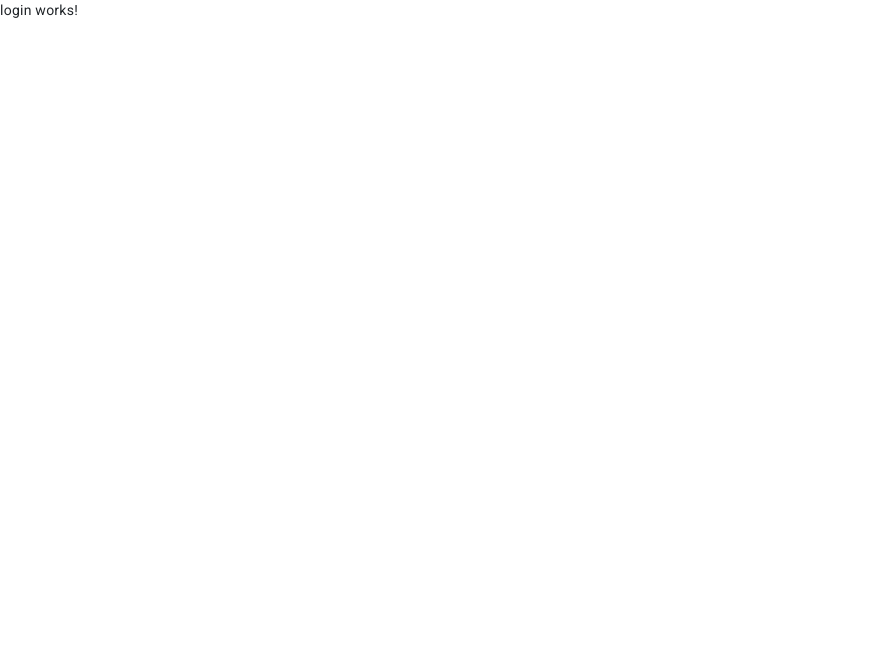
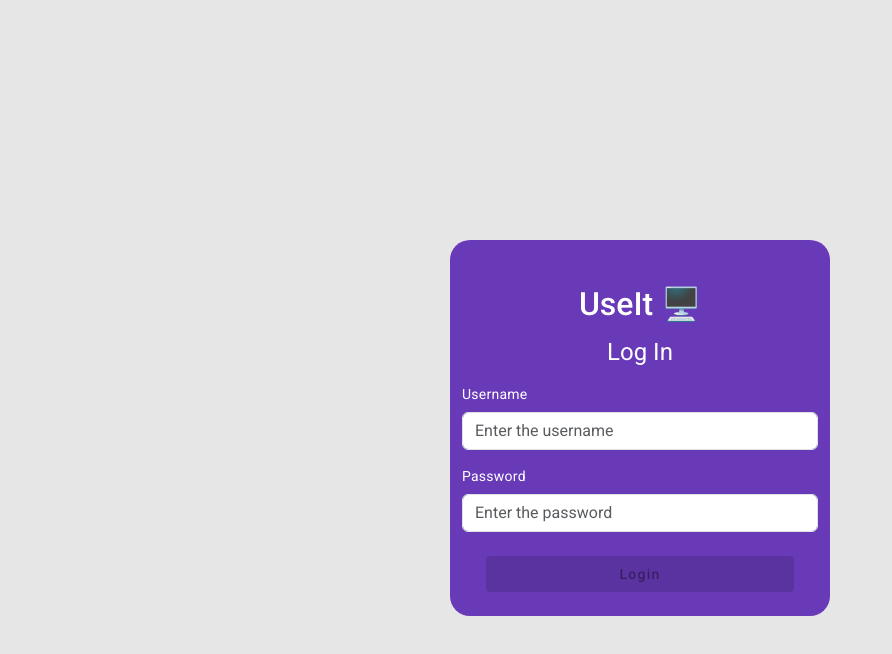
Before and after one commit to JuanPabloSR/UseItChallenge, an Angular app: page /auth/login in a window 1280 px wide. Shown: the top 654 px of the page, without its empty margins (0-892 px from the left). Built offline with nearby package versions, Linux system fonts and the light colour scheme.

Commit message:
Creacion de la vista para el login

```diff
--- a/angular.json
+++ b/angular.json
@@ -25,7 +25,7 @@
               "src/assets"
             ],
             "styles": [
-              "@angular/material/prebuilt-themes/purple-green.css",
+              "@angular/material/prebuilt-themes/deeppurple-amber.css",
               "src/styles.css"
             ],
             "scripts": []
--- a/src/app/auth/auth.module.ts
+++ b/src/app/auth/auth.module.ts
@@ -3,6 +3,8 @@ import { CommonModule } from '@angular/common';
 
 import { AuthRoutingModule } from './auth-routing.module';
 import { LoginComponent } from './pages/login/login.component';
+import { MaterialModule } from '../material/material.module';
+import { ReactiveFormsModule } from '@angular/forms';
 
 
 @NgModule({
@@ -10,8 +12,10 @@ import { LoginComponent } from './pages/login/login.component';
     LoginComponent
   ],
   imports: [
+    MaterialModule,
     CommonModule,
-    AuthRoutingModule
+    AuthRoutingModule,
+    ReactiveFormsModule
   ]
 })
 export class AuthModule { }
--- a/src/app/auth/pages/login/login.component.html
+++ b/src/app/auth/pages/login/login.component.html
@@ -1 +1,45 @@
-<p>login works!</p>
+<div class="container">
+  <div class="row justify-content-center animate__animated animate__fadeIn">
+    <div class="col-lg-4 col-md-6 col-sm-8 container-login">
+      <h1 class="text-center mt-5 fs-2 fw-medium">UseIt 🖥️</h1>
+      <h1 class="text-center m-3">Log In</h1>
+      <form [formGroup]="formLogin" (ngSubmit)="login()">
+        <div class="mb-3 text-start">
+          <label class="form-label">Username</label>
+          <input
+            class="form-control"
+            id="username"
+            placeholder="Enter the username"
+            formControlName="username"
+          />
+          <span *ngIf="isFieldInvalid('username')" class="form-text text-light"
+            >Username is required</span
+          >
+        </div>
+        <div class="mb-3 text-start">
+          <label class="form-label">Password</label>
+          <input
+            type="password"
+            class="form-control"
+            id="password"
+            placeholder="Enter the password"
+            formControlName="password"
+          />
+          <span *ngIf="isFieldInvalid('password')" class="form-text text-light"
+            >Password is required</span
+          >
+        </div>
+        <div class="m-4">
+          <button
+            type="submit"
+            [disabled]="formLogin.invalid"
+            mat-raised-button
+            class="w-100"
+          >
+            Login
+          </button>
+        </div>
+      </form>
+    </div>
+  </div>
+</div>
--- a/src/app/auth/pages/login/login.component.ts
+++ b/src/app/auth/pages/login/login.component.ts
@@ -1,10 +1,61 @@
-import { Component } from '@angular/core';
+import { Component, OnInit } from '@angular/core';
+import { MatSnackBar } from '@angular/material/snack-bar';
+
+import { FormBuilder, FormGroup, Validators } from '@angular/forms';
+import { Router } from '@angular/router';
 
 @Component({
   selector: 'app-login',
   templateUrl: './login.component.html',
-  styleUrls: ['./login.component.css']
+  styleUrls: ['./login.component.css'],
 })
-export class LoginComponent {
+export class LoginComponent implements OnInit {
+  formLogin: FormGroup;
+  isSubmitting: boolean = false;
+  errorRequest: string | null = null;
 
+  constructor(
+    private fb: FormBuilder,
+    private router: Router,
+    private snackBar: MatSnackBar
+  ) {
+    this.formLogin = this.fb.group({
+      username: ['', [Validators.required]],
+      password: ['', [Validators.required]],
+    });
+  }
+
+  ngOnInit(): void {
+    this.resetFormLogin();
+  }
+
+  resetFormLogin(): void {
+    this.formLogin.reset({
+      username: '',
+      password: '',
+    });
+  }
+
+  isFieldInvalid(fieldName: string) {
+    const field = this.formLogin.get(fieldName);
+    return field?.invalid && field?.touched;
+  }
+
+  login(): void {
+    if (this.formLogin.invalid) {
+      this.formLogin.markAllAsTouched();
+      return;
+    }
+
+    const loginInfo = this.formLogin.value;
+    this.isSubmitting = true;
+
+    console.log(loginInfo);
+    this.handleLoginSuccess();
+  }
+
+  handleLoginSuccess(): void {
+    this.isSubmitting = false;
+    this.router.navigateByUrl('/users/list', { replaceUrl: true });
+  }
 }
--- a/src/index.html
+++ b/src/index.html
@@ -1,14 +1,26 @@
-<!doctype html>
+<!DOCTYPE html>
 <html lang="en">
   <head>
-  <meta charset="utf-8">
+    <meta charset="utf-8" />
     <title>UseitChallenge</title>
-  <base href="/">
-  <meta name="viewport" content="width=device-width, initial-scale=1">
-  <link rel="icon" type="image/x-icon" href="favicon.ico">
-  <link rel="preconnect" href="https://fonts.gstatic.com">
-  <link href="https://fonts.googleapis.com/css2?family=Roboto:wght@300;400;500&display=swap" rel="stylesheet">
-  <link href="https://fonts.googleapis.com/icon?family=Material+Icons" rel="stylesheet">
+    <base href="/" />
+    <meta name="viewport" content="width=device-width, initial-scale=1" />
+    <link rel="icon" type="image/x-icon" href="favicon.ico" />
+    <link
+      href="https://cdn.jsdelivr.net/npm/bootstrap@5.3.0/dist/css/bootstrap.min.css"
+      rel="stylesheet"
+      integrity="sha384-9ndCyUaIbzAi2FUVXJi0CjmCapSmO7SnpJef0486qhLnuZ2cdeRhO02iuK6FUUVM"
+      crossorigin="anonymous"
+    />
+    <link rel="preconnect" href="https://fonts.gstatic.com" />
+    <link
+      href="https://fonts.googleapis.com/css2?family=Roboto:wght@300;400;500&display=swap"
+      rel="stylesheet"
+    />
+    <link
+      href="https://fonts.googleapis.com/icon?family=Material+Icons"
+      rel="stylesheet"
+    />
   </head>
   <body class="mat-typography">
     <app-root></app-root>
--- a/src/styles.css
+++ b/src/styles.css
@@ -1,7 +1,23 @@
-/* You can add global styles to this file, and also import other style files */
-@import '~bootstrap/dist/css/bootstrap.min.css';
+html,
+body {
+  height: 100%;
+}
+body {
+  margin: 0;
+  font-family: Roboto, "Helvetica Neue", sans-serif;
+  background-color: #dfdfdfc5;
+}
 
-@import '~@angular/material/prebuilt-themes/indigo-pink.css';
-/* Luego, importa los estilos de Angular Material */
-html, body { height: 100%; }
-body { margin: 0; font-family: Roboto, "Helvetica Neue", sans-serif; }
+
+/* Estilos del Login */
+
+.container-login {
+  margin-top: 30vh;
+  background-color: #683ab7;
+  border-radius: 20px;
+  color: #ffffff;
+}
+
+.background-login {
+  background-color: rgb(25, 194, 194);
+}
```
Also changed, not shown: src/app/material/material.module.ts (+31 -4 lines), 1 other file (tests, documents, lock files or other folders). Lines whose indentation alone changed are shown as unchanged.
